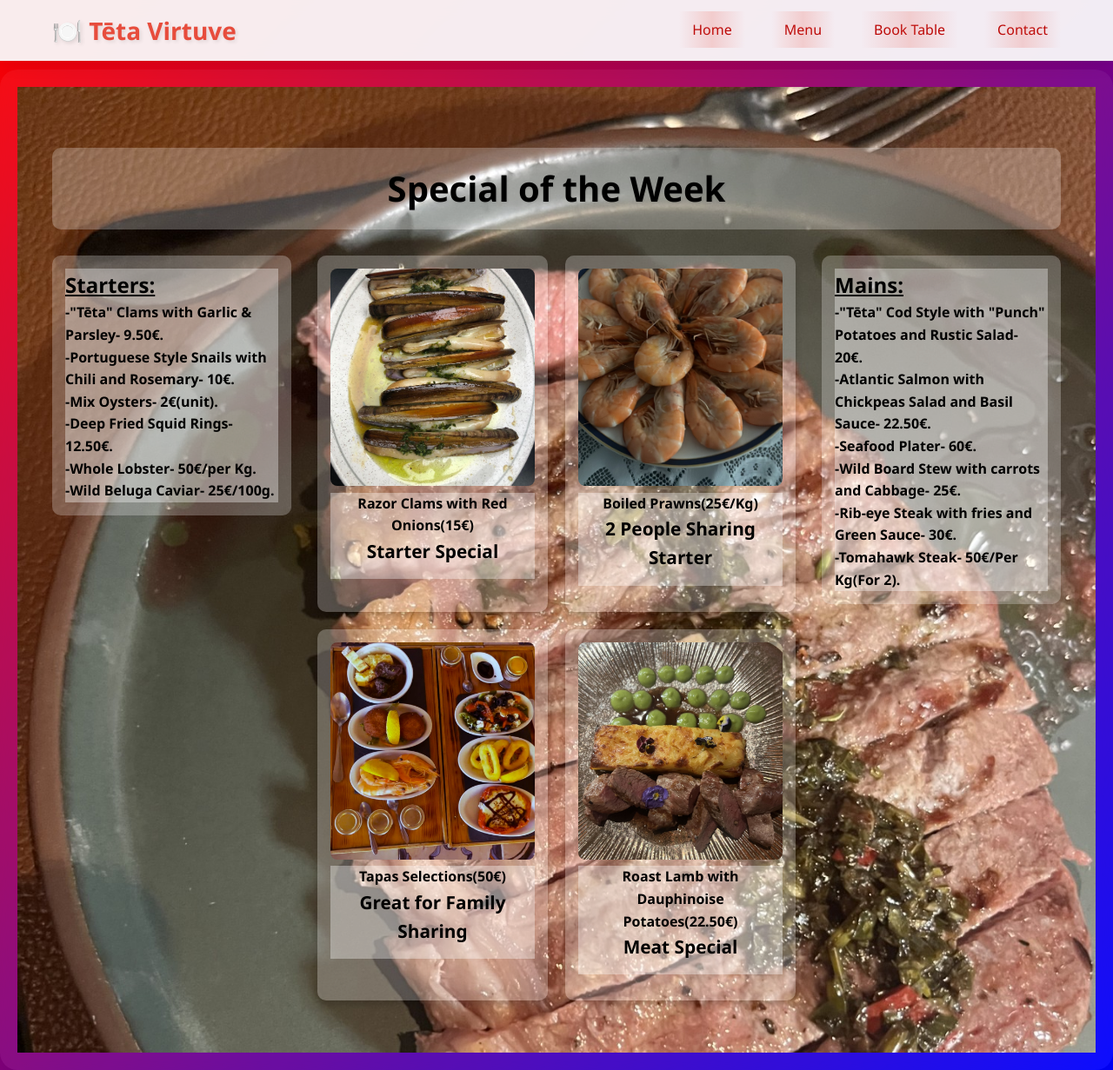
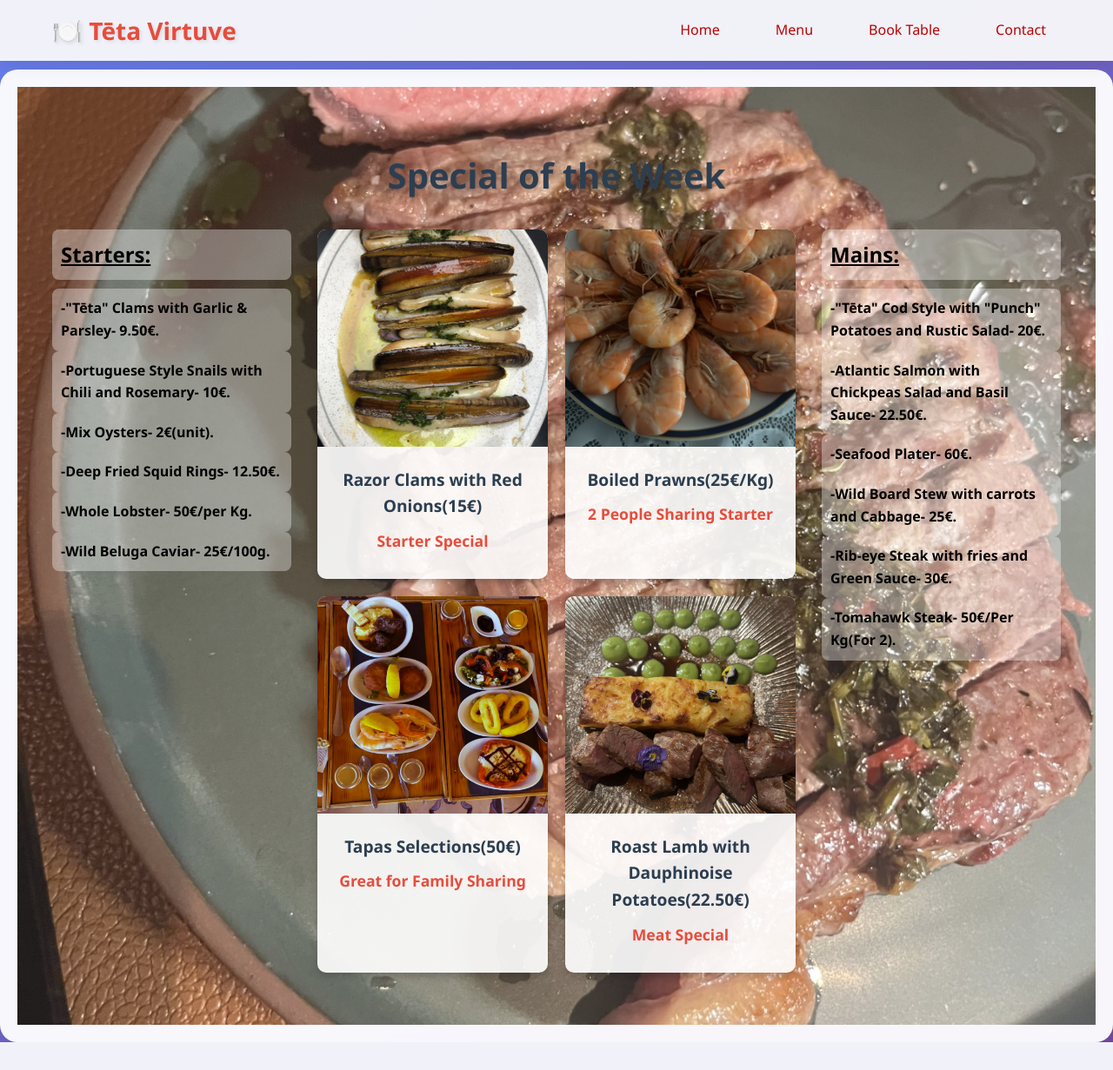
Before and after one commit to Wald13/Milestone3, a Django app: page /menu/ in a window 1280 px wide. Shown: the whole page at 87% size. After the commit the page ends 1199 px from the top, so only its background shows below. Run offline with Django 5.2, Linux system fonts and the light colour scheme.

Commit message:
Clean and organaze css, for better performance

```diff
--- a/restaurant_booking_system/bookings/static/bookings/css/styles.css
+++ b/restaurant_booking_system/bookings/static/bookings/css/styles.css
@@ -9,7 +13,7 @@ body {
     font-family: 'Segoe UI', Tahoma, Geneva, Verdana, sans-serif;
     line-height: 1.6;
     color: #333;
-    background: linear-gradient(135deg, red 0%, blue 100%);
+    background: linear-gradient(135deg, #667eea 0%, #764ba2 100%);
     min-height: 100vh;
 }
 
@@ -65,28 +70,14 @@ body {
     padding: 10px 15px;
     border-radius: 25px;
     transition: all 0.3s ease;
-    position: relative;
-    overflow: hidden;
-}
-
-.nav-item::before {
-    content: '';
-    position: absolute;
-    top: 0;
-    left: 0;
-    width: 100%;
-    height: 100%;
-    background: linear-gradient(90deg, transparent, rgba(231, 76, 60, 0.2), transparent);
-    transition: left 0.5s;
-}
-
-.nav-item:hover::before {
-    left: 100%;
+    background: transparent;
+    border: 2px solid transparent;
 }
 
 .nav-item:hover {
     background: #e74c3c;
     color: white;
+    border-color: #e74c3c;
     transform: translateY(-2px);
     box-shadow: 0 5px 15px rgba(231, 76, 60, 0.4);
 }
@@ -99,7 +90,7 @@ body {
     max-width: 100%;
     margin: 80px auto 0;
     padding: 20px;
-    background: rgba(255, 255, 255, 0.05);
+    background: rgba(255, 255, 255, 0.95);
     backdrop-filter: blur(10px);
     border-radius: 20px;
     box-shadow: 0 20px 40px rgba(0, 0, 0, 0.1);
@@ -351,14 +330,126 @@ select {
     box-shadow: 0 5px 15px rgba(0, 0, 0, 0.1);
 }
 
-.message.error {
-    background: linear-gradient(135deg, #e74c3c, #c0392b);
-    color: white;
+/* ==========================================================================
+   Menu Grid Styles
+   ========================================================================== */
+
+.menu-title {
+    text-align: center;
+    margin: 30px 0;
+    font-size: 2.5rem;
+    color: #2c3e50;
 }
 
-.message.success {
-    background: linear-gradient(135deg, #27ae60, #2ecc71);
-    color: white;
+.menu-grid {
+    display: grid;
+    grid-template-columns: 1fr 2fr 1fr;
+    gap: 30px;
+    max-width: 1600px;
+    margin: 20px auto;
+    align-items: start;
+}
+
+.menu-text h3 {
+    font-size: 1.5rem;
+    text-decoration: underline;
+    margin-bottom: 10px;
+    color: #000000;
+    background-color: rgba(255, 255, 255, 0.35);
+    padding: 10px;
+    border-radius: 8px;
+}
+
+.menu-text p {
+    font-size: 1rem;
+    font-weight: bold;
+    margin: 0;
+    color: #000000;
+    background-color: rgba(255, 255, 255, 0.35);
+    padding: 10px;
+    border-radius: 8px;
+}
+
+.menu-images {
+    display: grid;
+    grid-template-columns: repeat(2, 1fr);
+    grid-template-rows: repeat(2, auto);
+    gap: 20px;
+}
+
+.menu-item {
+    background: rgba(255, 255, 255, 0.9);
+    border-radius: 10px;
+    overflow: hidden;
+    text-align: center;
+    box-shadow: 0 4px 8px rgba(0, 0, 0, 0.2);
+    transition: transform 0.2s ease;
+}
+
+.menu-item:hover {
+    transform: scale(1.05);
+}
+
+.menu-item img {
+    width: 100%;
+    height: 250px;
+    object-fit: cover;
+}
+
+.menu-item h3 {
+    margin: 15px 0 10px;
+    font-size: 1.2rem;
+    color: #2c3e50;
+}
+
+.menu-item p {
+    padding: 0 15px 15px;
+    font-size: 1.1rem;
+    font-weight: bold;
+    color: #e74c3c;
+}
+
+/* ==========================================================================
+   Page-Specific Background Styles
+   ========================================================================== */
+
+/* Menu Page Background */
+.background-image-menu {
+    position: relative;
+    background:
+        linear-gradient(rgba(255, 255, 255, 0.1), rgba(255, 255, 255, 0.1)),
+        url("/static/bookings/Images/Steak.jpg") center/cover;
+    min-height: 100vh;
+    padding: 40px;
+}
+
+/* Booking Form Background */
+.background-image-booking {
+    background:
+        linear-gradient(rgba(255, 255, 255, 0.1), rgba(255, 255, 255, 0.1)),
+        url("/static/bookings/Images/Barview2.jpg") center/cover;
+    min-height: 100vh;
+    padding: 40px;
+}
+
+/* Contact Form Background */
+.contact-form {
+    background:
+        linear-gradient(rgba(255, 255, 255, 0.1), rgba(255, 255, 255, 0.1)),
+        url("/static/bookings/Images/Moonview.jpg") center/cover;
+    min-height: 100vh;
+    padding: 40px;
+}
+
+.contact-header h1,
+.booking-form h1 {
+    color: #2c3e50;
+    background-color: rgba(255, 255, 255, 0.9);
+    border-radius: 10px;
+    padding: 20px;
+    text-decoration: underline;
+    text-align: center;
+    margin-bottom: 30px;
 }
 
 /* ==========================================================================
@@ -494,46 +622,19 @@ p {
 }
 
 /* ==========================================================================
-   Special Effects and Enhancements
+   Scrollbar Styles
    ========================================================================== */
 
-/* Loading animation for form submissions */
-.loading {
-    position: relative;
-    pointer-events: none;
-}
-
-.loading::after {
-    content: '';
-    position: absolute;
-    top: 50%;
-    left: 50%;
-    width: 20px;
-    height: 20px;
-    margin: -10px;
-    border: 2px solid transparent;
-    border-top: 2px solid white;
-    border-radius: 50%;
-    animation: spin 1s linear infinite;
-}
-
-@keyframes spin {
-    0% { transform: rotate(0deg); }
-    100% { transform: rotate(360deg); }
-}
-
-/* Smooth scrolling */
 html {
     scroll-behavior: smooth;
 }
 
-/* Custom scrollbar */
 ::-webkit-scrollbar {
     width: 8px;
 }
 
 ::-webkit-scrollbar-track {
-    background: #f1f1f1;
+    background: rgba(241, 241, 241, 0.5);
 }
 
 ::-webkit-scrollbar-thumb {
@@ -544,161 +645,3 @@ html {
 ::-webkit-scrollbar-thumb:hover {
     background: linear-gradient(45deg, #c0392b, #a93226);
 }
-/* ==========================================================================
-   Menu Grid Styles
-   ========================================================================== */
-
-
-.menu-title {
-    text-align: center;
-    margin: 30px 0;
-    font-size: 2.5rem;
-}
-
-.menu-grid {
-    display: grid;
-    grid-template-columns: 1fr 2fr 1fr; /* Left text | Center (2x2 images) | Right text*/
-    gap: 30px;
-    max-width: 1600px;
-    margin: 20px auto;
-    align-items: start;
-}
-
-.menu-text h3 {
-    font-size: 1.5rem;
-    text-decoration: underline;
-    margin-bottom: 0;
-    color: #000000;
-    background-color: rgba(255, 255, 255, 0.35);
-
-}
-
-.menu-text p {
-    font-size: 1rem;
-    font-weight: bold;
-    margin: 0;
-    color: #000000;
-    background-color: rgba(255, 255, 255, 0.35);
-
-}
-
-.menu-images {
-    display: grid;
-    grid-template-columns: repeat(2, 1fr); /* 2 images per row */
-    grid-template-rows: repeat(2, auto);   /* 2 rows */
-    gap: 20px;
-}
-
-.menu-item {
-    background: #fff;
-    border-radius: 10px;
-    overflow: hidden;
-    text-align: center;
-    box-shadow: 0 4px 8px rgba(0,0,0,0.2);
-    transition: transform 0.2s ease;
-}
-
-.menu-item:hover {
-    transform: scale(1.05);
-}
-
-.menu-item img {
-    width: 100%;
-    height: 250px;  /* keep consistent */
-    object-fit: cover;
-    border-radius: 8px;
-}
-
-.menu-item h3 {
-    margin: 0;
-    font-size: 1rem;
-    background-color: rgba(255, 255, 255, 0.35);
-
-}
-
-.menu-item p {
-    padding: 0 10px 15px;
-    font-size: 1.3rem;
-    font-weight: bold;
-    color: #000000;
-    background-color: rgba(255, 255, 255, 0.35);
-}
-
-/* ==========================================================================
-   Background Image Styles Menu Section
-   ========================================================================== */
-
-.background-image-menu {
-    position: relative;
-    background-image: url("/static/bookings/Images/Steak.jpg"); /* Background image */
-    background-size: cover;     /* Makes the image cover entire box */
-    min-height: 100vh;               /* Height (almost full screen) */
-    padding: 40px;
-}
-
-.background-image-menu .menu-title,
-.background-image-menu .menu-text,
-.background-image-menu .menu-item {
-    color:#000000; /* ensures text is visible */
-    background-color: rgba(255, 255, 255, 0.25); /* makes text/images readable */
-    border-radius: 10px;
-    padding: 15px;
-}
-
-/* ==========================================================================
-   Background Image Styles Bokking Form Section
-   ========================================================================== */
-
-   .background-image-booking {
-    background: url("../Images/Barview2.jpg") no-repeat center center/cover;
-    display: flex;
-    align-items: center;
-    justify-content: center;
-    text-decoration: underline;
-}
-
-.booking-form h1 {
-    color:#000000; /* ensures text is visible */
-    background-color: rgba(255, 255, 255, 0.55); /* makes text/images readable */
-    border-radius: 10px;
-    padding: 15px;
-    text-decoration: underline;
-}
-
-/* ==========================================================================
-    Contact Form Styles Section
-   ========================================================================== */
-
-.contact-form {
-    background: url("../Images/Moonview.jpg") no-repeat center center/cover;
-    background-size: cover;
-    min-height: 100vh;
-    display: flex;
-    text-decoration: underline;
-}
-.contact-header h1 {
-    border-radius: 10px;
-    padding: 15px;
-    text-decoration: underline;
-    text-align: center;
-}
-
-textarea {
-    width: 100%;
-    padding: 15px;
-    margin-bottom: 25px;
-    border: 2px solid #ecf0f1;
-    border-radius: 10px;
-    font-size: 1rem;
-    background: #fff;
-    transition: all 0.3s ease;
-    resize: vertical;
-    font-family: 'Segoe UI', Tahoma, Geneva, Verdana, sans-serif;
-}
-
-textarea:focus {
-    outline: none;
-    border-color: #e74c3c;
-    box-shadow: 0 0 10px rgba(231, 76, 60, 0.2);
-    transform: translateY(-2px);
-}
```
Also changed, not shown: other parts of restaurant_booking_system/bookings/static/bookings/css/styles.css (+76 -46 lines).
